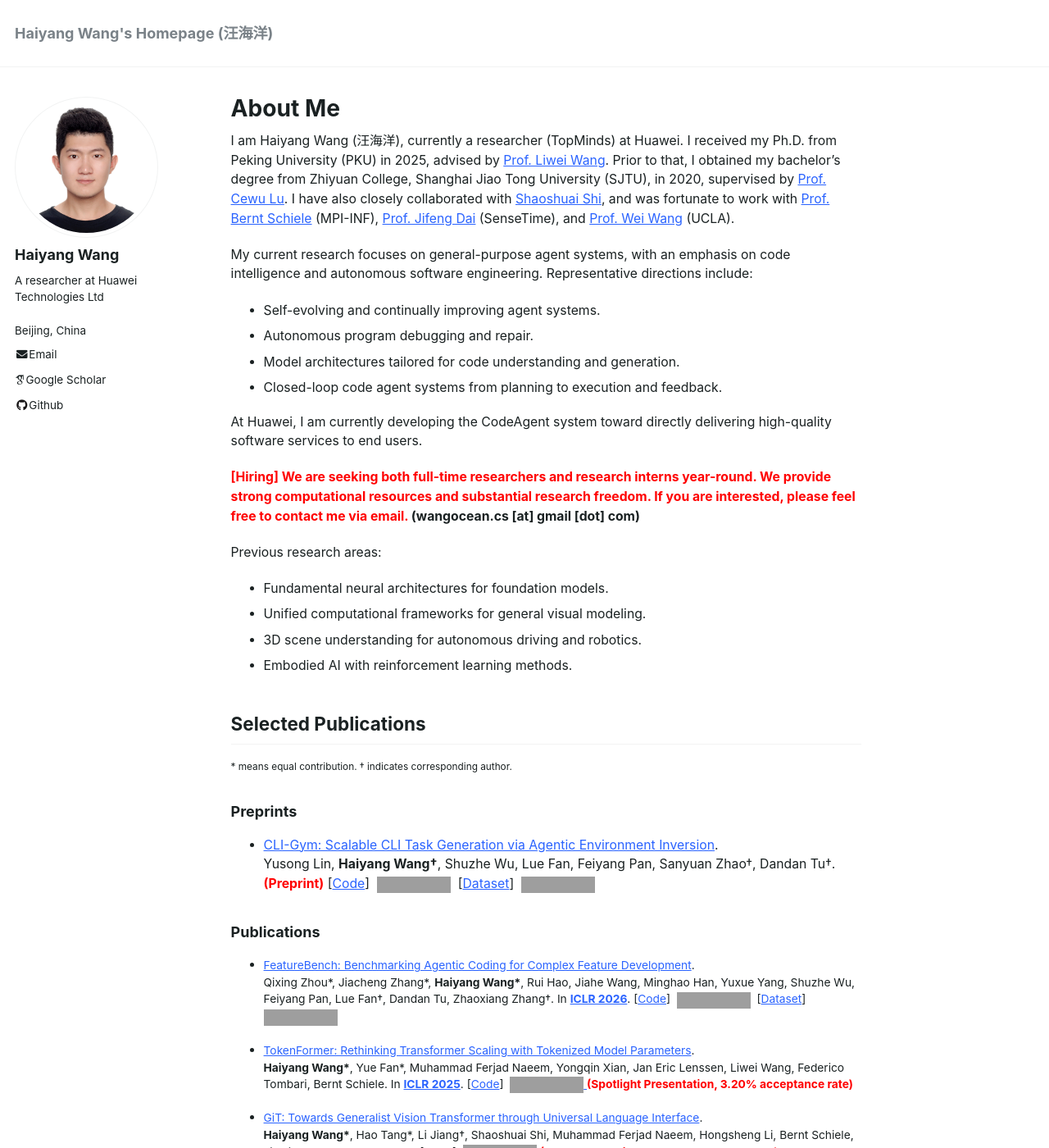
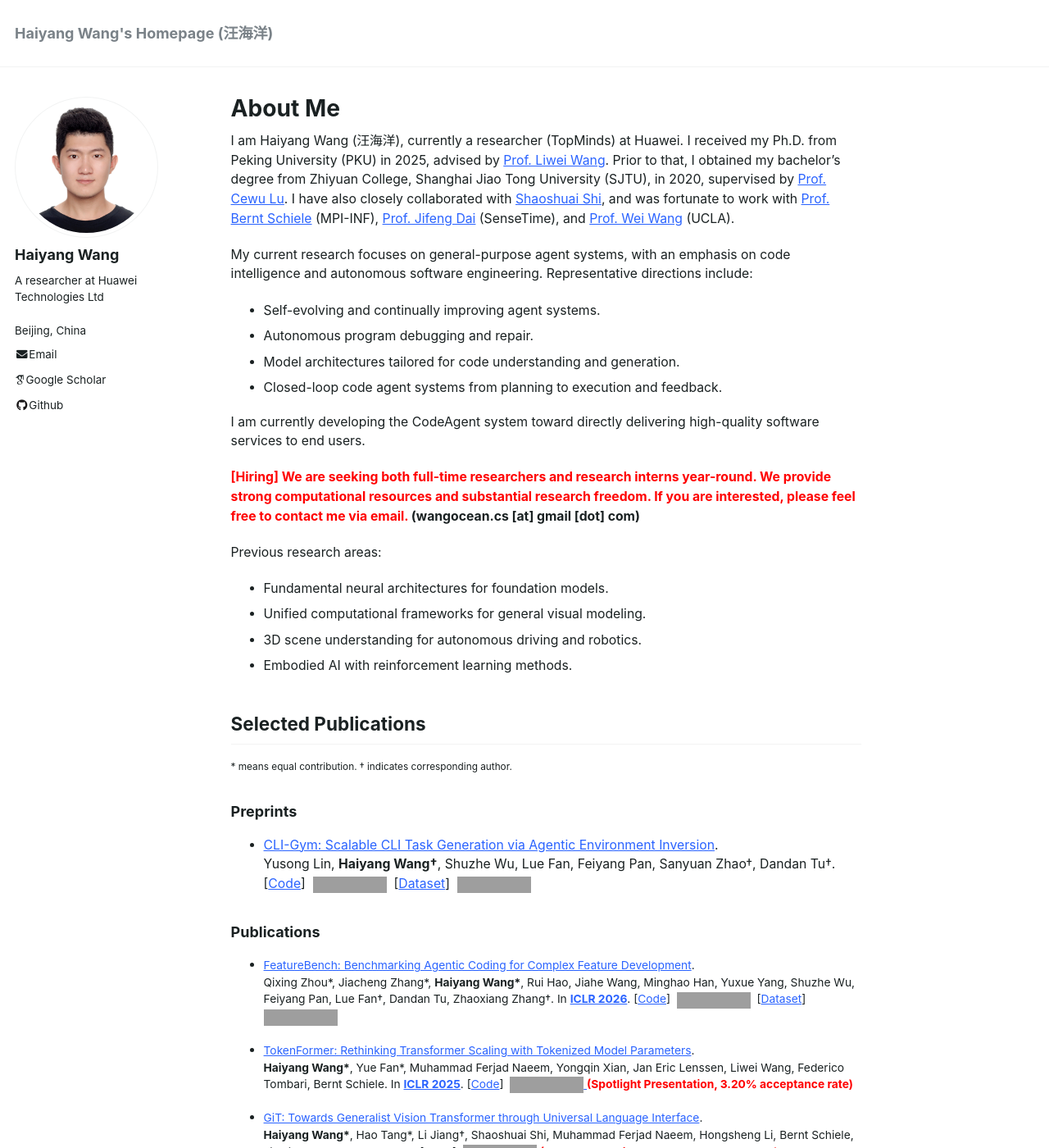
Before and after one commit to Haiyang-W/haiyang-w.github.io, a Jekyll site: the page built from _pages/about.md, in a window 1280 px wide and 1400 px high. Shown: the whole window at 82% size. Built offline with Jekyll 4.4.1, drawn with Linux system fonts in a browser that asks for light colours; some web fonts are replaced; comment, search, counter and statistics services are not loaded; grey boxes are pictures that could not be loaded.

Commit message:
update FeatureBench and CLI-Gym

```diff
--- a/_pages/about.md
+++ b/_pages/about.md
@@ -16,7 +16,7 @@ My current research focuses on general-purpose agent systems, with an emphasis o
 * Model architectures tailored for code understanding and generation.
 * Closed-loop code agent systems from planning to execution and feedback.
 
-At Huawei, I am currently developing the CodeAgent system toward directly delivering high-quality software services to end users.
+I am currently developing the CodeAgent system toward directly delivering high-quality software services to end users.
 
 **<font color="red">[Hiring] We are seeking both full-time researchers and research interns year-round. We provide strong computational resources and substantial research freedom. If you are interested, please feel free to contact me via email.</font> (wangocean.cs [at] gmail [dot] com)**
 
@@ -31,12 +31,12 @@ Previous research areas:
 
 ### Preprints
 * [CLI-Gym: Scalable CLI Task Generation via Agentic Environment Inversion](https://arxiv.org/pdf/2602.10999).\\
-Yusong Lin, **Haiyang Wang†**, Shuzhe Wu, Lue Fan, Feiyang Pan, Sanyuan Zhao†, Dandan Tu†. **<font color=red>(Preprint)</font>** \[[Code](https://github.com/LiberCoders/CLI-Gym)\] &nbsp;<a href="https://github.com/LiberCoders/CLI-Gym"><img alt="GitHub stars" style="vertical-align:middle" src="https://img.shields.io/github/stars/LiberCoders/CLI-Gym?style=social"></a> &nbsp;\[[Dataset](https://huggingface.co/datasets/LiberCoders/CLI-Gym)\] &nbsp;<a href="https://huggingface.co/datasets/LiberCoders/CLI-Gym"><img alt="Hugging Face downloads" style="vertical-align:middle" src="https://img.shields.io/badge/dynamic/json?url=https%3A%2F%2Fhuggingface.co%2Fapi%2Fdatasets%2FLiberCoders%2FCLI-Gym&query=%24.downloads&label=HF%20downloads&suffix=%20monthly&color=FFD21E&logo=huggingface&logoColor=000000"></a>
+Yusong Lin, **Haiyang Wang†**, Shuzhe Wu, Lue Fan, Feiyang Pan, Sanyuan Zhao†, Dandan Tu†. \[[Code](https://github.com/LiberCoders/CLI-Gym)\] &nbsp;<a href="https://github.com/LiberCoders/CLI-Gym"><img alt="GitHub stars" style="vertical-align:middle" src="https://img.shields.io/github/stars/LiberCoders/CLI-Gym?style=social"></a> &nbsp;\[[Dataset](https://huggingface.co/datasets/LiberCoders/CLI-Gym)\] &nbsp;<a href="https://huggingface.co/datasets/LiberCoders/CLI-Gym"><img alt="Hugging Face downloads" style="vertical-align:middle" src="https://img.shields.io/badge/dynamic/json?url=https%3A%2F%2Fhuggingface.co%2Fapi%2Fdatasets%2FLiberCoders%2FCLI-Gym&query=%24.downloads&label=Downloads&suffix=%20monthly&color=white&logo=huggingface&logoColor=FFD21E"></a>
 
 ### Publications
 
 * [FeatureBench: Benchmarking Agentic Coding for Complex Feature Development](https://arxiv.org/pdf/2602.10975).\\
-Qixing Zhou\*, Jiacheng Zhang\*, **Haiyang Wang\***, Rui Hao, Jiahe Wang, Minghao Han, Yuxue Yang, Shuzhe Wu, Feiyang Pan, Lue Fan†, Dandan Tu, Zhaoxiang Zhang†. In [**ICLR 2026**](https://iclr.cc/). \[[Code](https://github.com/LiberCoders/FeatureBench)\] &nbsp;<a href="https://github.com/LiberCoders/FeatureBench"><img alt="GitHub stars" style="vertical-align:middle" src="https://img.shields.io/github/stars/LiberCoders/FeatureBench?style=social"></a> &nbsp;\[[Dataset](https://huggingface.co/datasets/LiberCoders/FeatureBench)\] &nbsp;<a href="https://huggingface.co/datasets/LiberCoders/FeatureBench"><img alt="Hugging Face downloads" style="vertical-align:middle" src="https://img.shields.io/badge/dynamic/json?url=https%3A%2F%2Fhuggingface.co%2Fapi%2Fdatasets%2FLiberCoders%2FFeatureBench&query=%24.downloads&label=HF%20downloads&suffix=%20monthly&color=FFD21E&logo=huggingface&logoColor=000000"></a>
+Qixing Zhou\*, Jiacheng Zhang\*, **Haiyang Wang\***, Rui Hao, Jiahe Wang, Minghao Han, Yuxue Yang, Shuzhe Wu, Feiyang Pan, Lue Fan†, Dandan Tu, Zhaoxiang Zhang†. In [**ICLR 2026**](https://iclr.cc/). \[[Code](https://github.com/LiberCoders/FeatureBench)\] &nbsp;<a href="https://github.com/LiberCoders/FeatureBench"><img alt="GitHub stars" style="vertical-align:middle" src="https://img.shields.io/github/stars/LiberCoders/FeatureBench?style=social"></a> &nbsp;\[[Dataset](https://huggingface.co/datasets/LiberCoders/FeatureBench)\] &nbsp;<a href="https://huggingface.co/datasets/LiberCoders/FeatureBench"><img alt="Hugging Face downloads" style="vertical-align:middle" src="https://img.shields.io/badge/dynamic/json?url=https%3A%2F%2Fhuggingface.co%2Fapi%2Fdatasets%2FLiberCoders%2FFeatureBench&query=%24.downloads&label=Downloads&suffix=%20monthly&color=white&logo=huggingface&logoColor=FFD21E"></a>
 
 * [TokenFormer: Rethinking Transformer Scaling with Tokenized Model Parameters](https://arxiv.org/abs/2410.23168).\\
 **Haiyang Wang\***, Yue Fan\*, Muhammad Ferjad Naeem, Yongqin Xian, Jan Eric Lenssen, Liwei Wang, Federico Tombari, Bernt Schiele. In [**ICLR 2025**](https://iclr.cc/). \[[Code](https://github.com/Haiyang-W/TokenFormer)\] &nbsp;<a href="https://github.com/Haiyang-W/TokenFormer"><img alt="GitHub stars" style="vertical-align:middle" src="https://img.shields.io/github/stars/Haiyang-W/TokenFormer?style=social"> </a> **<font color=red>(Spotlight Presentation, 3.20% acceptance rate)</font>**
```
